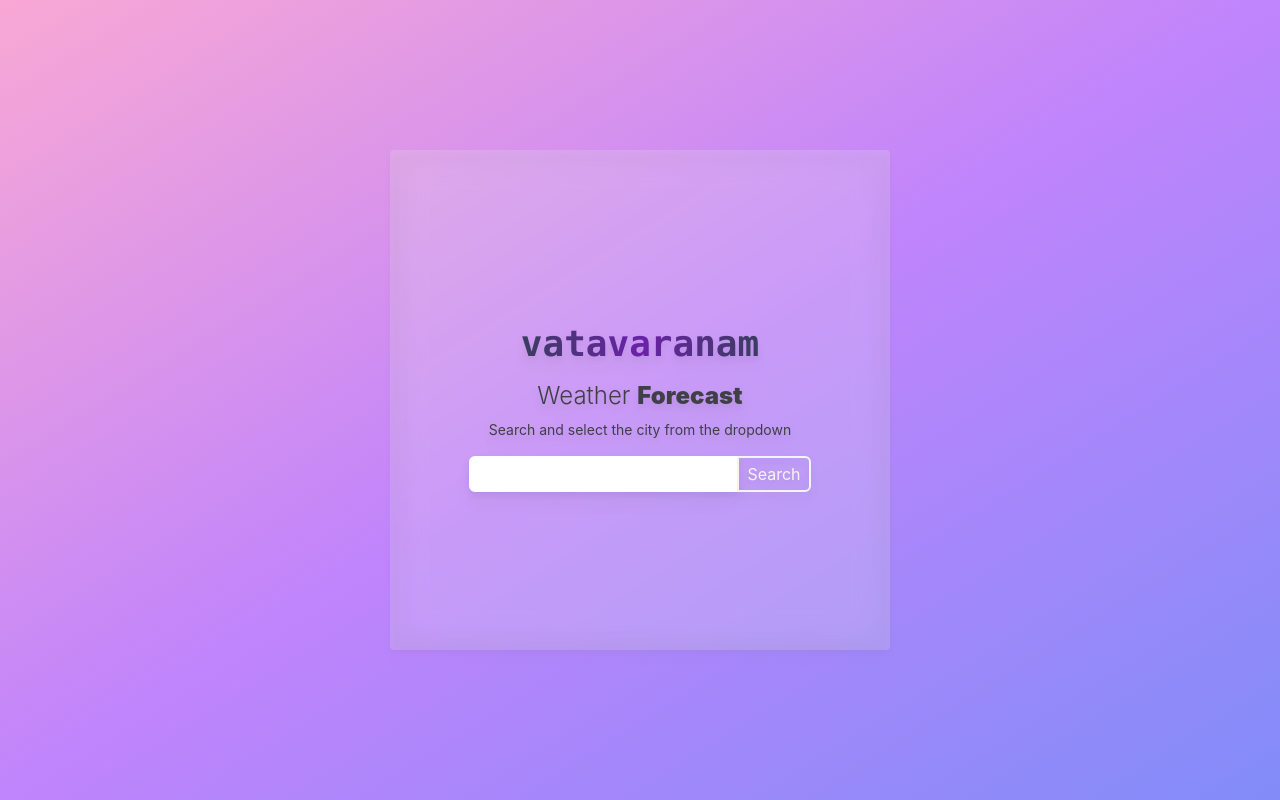
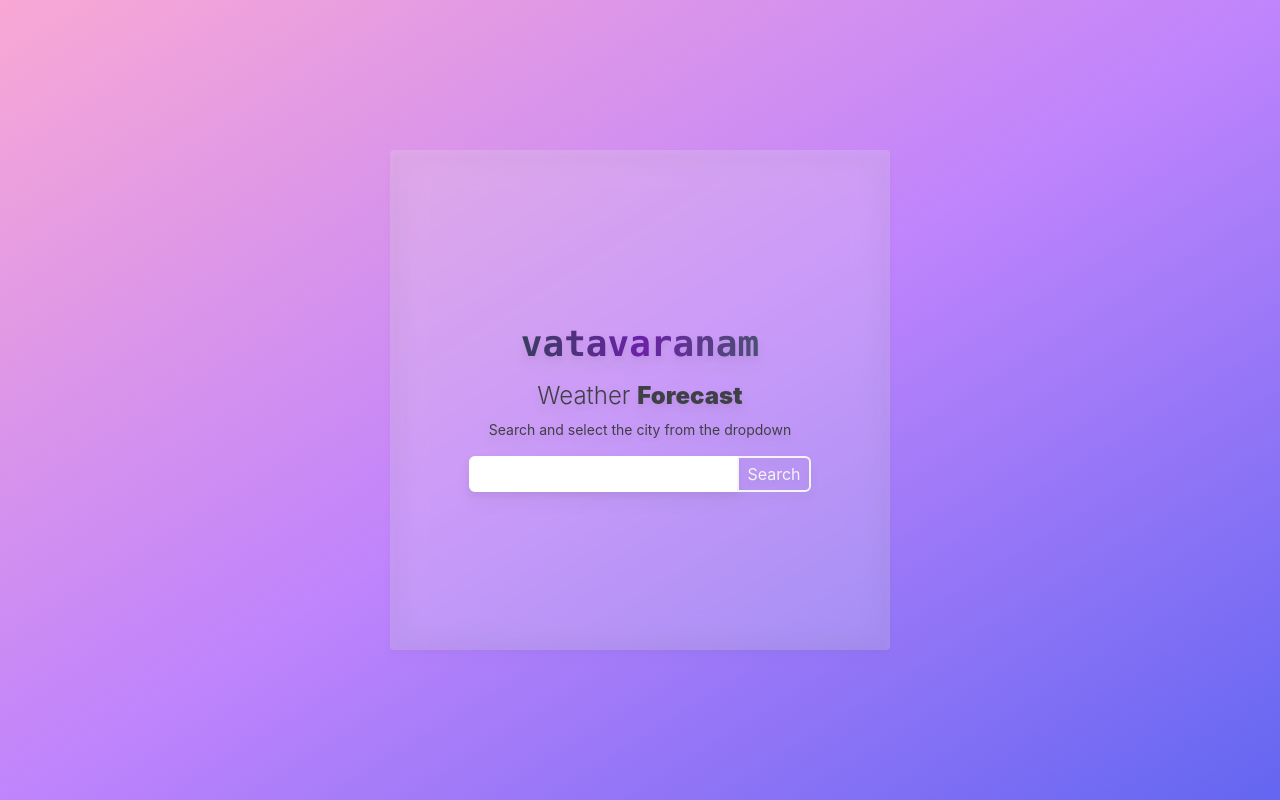
Before and after one commit to yogesh-ch-ss/Vatavaranam, a React (Create React App) app in the folder frontend/: page / in a window 1280 px wide. Built offline with nearby package versions, Linux system fonts and the light colour scheme.

Commit message:
Changing the theme

```diff
--- a/frontend/src/App.tsx
+++ b/frontend/src/App.tsx
@@ -8,7 +8,7 @@ const App = (): JSX.Element => {
 
   return (
     // <main className="flex justify-center items-center bg-gradient-to-b from-orange-300 to-rose-300 h-[100vh] w-full">
-    <main className="flex justify-center items-center bg-gradient-to-br from-pink-300 via-purple-400 to-indigo-400 h-[100vh] w-full">
+    <main className="flex justify-center items-center bg-gradient-to-br from-pink-300 via-purple-400 to-indigo-500 h-[100vh] w-full">
       {forecast ? (
         <Forecast data={forecast} />
       ) : (
--- a/frontend/src/components/Search.tsx
+++ b/frontend/src/components/Search.tsx
@@ -20,7 +20,7 @@ const Search = ({
   return (
     <main className="flex justify-center items-center h-[100vh] w-full">
       <section className="w-full md:max-w-[500px] p-4 flex flex-col text-center items-center justify-center md:px-10-lg:p-24 h-full lg:h-[500px] bg-white bg-opacity-20 backdrop-blur-lg drop-shadow-lg rounded text-zinc-700">
-        <h1 className="text-4xl font-semibold font-mono px-4 py-4 bg-gradient-to-r from-slate-700 via-purple-800 to-slate-700 bg-clip-text text-transparent">
+        <h1 className="text-4xl font-semibold font-mono px-4 py-4 bg-gradient-to-r from-slate-700 via-purple-800 to-slate-600 bg-clip-text text-transparent">
           vatavaranam
         </h1>
         <h2 className="text-2xl font-light">
```
